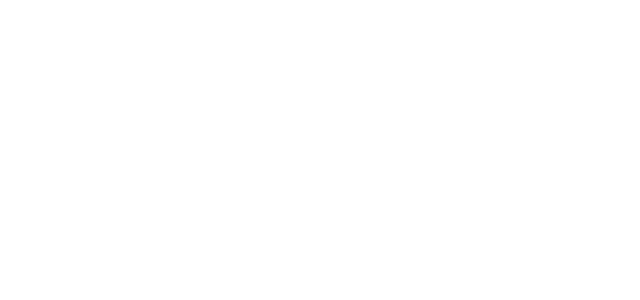
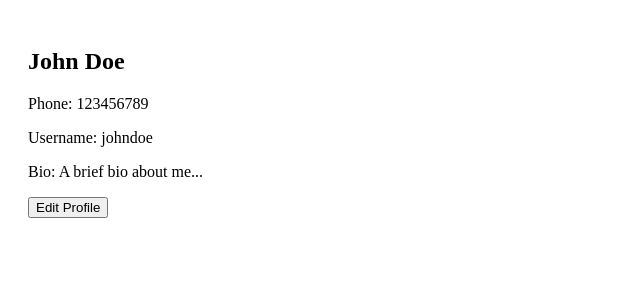
Before and after one commit to reyyhaneh/vue, a Vue app in the folder vue-frontend/: page /userProfile in a window 1280 px wide. Before the commit this address had no page. Shown: the top 300 px of the page, without its empty margins (0-640 px from the left). Built offline with nearby package versions, Linux system fonts and the light colour scheme.

Commit message:
user's profile added

```diff
--- a/vue-frontend/src/components/ChatList.vue
+++ b/vue-frontend/src/components/ChatList.vue
@@ -7,8 +7,9 @@
         <li v-for="chat in filteredChats" :key="chat.id" @click="selectChat(chat)">
         <div class="chat-item">
         <router-link to="/profile">
-        <img src="../assets/profile.png" alt="Profile Picture" class="profile-pic" />
-        </router-link>          <div class="chat-details">
+         <img src="../assets/profile.png" alt="Profile Picture" class="profile-pic" />
+        </router-link>
+            <div class="chat-details">
             <div class="chat-name">{{ chat.name }}</div>
             <div class="unseen-messages" v-if="chat.unseenMessages > 0">{{ chat.unseenMessages }} unseen messages</div>
           </div>
--- a/vue-frontend/src/components/Navbar.vue
+++ b/vue-frontend/src/components/Navbar.vue
@@ -2,8 +2,9 @@
 <template>
     <div class="navbar">
       <div class="navbar-left">
-        <img src="../assets/profile.png" alt="Profile Picture" class="profile-pic" />
-      </div>
+        <router-link to="/profile">
+         <img src="../assets/profile.png" alt="Profile Picture" class="profile-pic" />
+        </router-link>         </div>
       <div class="navbar-right">
         <button class="logout-button" @click="logout">Log Out</button>
         <button class="delete-account-button" @click="deleteAccount">Delete Account</button>
--- /dev/null
+++ b/vue-frontend/src/components/UserProfile.vue
@@ -0,0 +1,81 @@
+<template>
+    <div class="user-profile">
+      <div v-if="editMode">
+        <!-- Editable Fields -->
+        <label for="firstname">First Name:</label>
+        <input v-model="user.firstname" name="firstname" type="text" required />
+
+        <label for="lastname">Last Name:</label>
+        <input v-model="user.lastname" name="lastname" type="text" required />
+
+        <label for="phone">Phone:</label>
+        <input v-model="user.phone" name="phone" type="text" required />
+
+        <label for="username">Username:</label>
+        <input v-model="user.username" name="username" type="text" required />
+
+        <label for="password">Password:</label>
+        <input v-model="user.password" name="password" type="password" required />
+
+        <label for="image">Image:</label>
+        <input v-model="user.image" name="image" type="text" />
+
+        <label for="bio">Bio:</label>
+        <textarea v-model="user.bio" name="bio" required></textarea>
+
+        <button @click="saveChanges">Save Changes</button>
+      </div>
+      <div v-else>
+        <!-- Display Mode -->
+        <h2>{{ user.firstname }} {{ user.lastname }}</h2>
+        <p>Phone: {{ user.phone }}</p>
+        <p>Username: {{ user.username }}</p>
+        <p>Bio: {{ user.bio }}</p>
+
+        <button @click="toggleEditMode">Edit Profile</button>
+      </div>
+    </div>
+  </template>
+
+  <script>
+  export default {
+    data() {
+      return {
+        user: {
+          firstname: 'John',
+          lastname: 'Doe',
+          phone: '123456789',
+          username: 'johndoe',
+          password: '', // For security reasons, usually not displayed in the profile
+          image: 'path/to/profile.jpg',
+          bio: 'A brief bio about me...',
+        },
+        editMode: false,
+      };
+    },
+    methods: {
+      toggleEditMode() {
+        this.editMode = !this.editMode;
+      },
+      saveChanges() {
+        // Implement logic to save changes to the backend API
+        // You can use an API request to update the user's profile
+        console.log('Saving changes...');
+        // After saving changes, switch back to display mode
+        this.editMode = false;
+      },
+    },
+  };
+  </script>
+
+  <style scoped>
+  /* Add your styling here */
+  .user-profile {
+    padding: 20px;
+  }
+
+  /* Style for error messages if needed */
+  .error-message {
+    color: red;
+  }
+  </style>
--- a/vue-frontend/src/router/index.js
+++ b/vue-frontend/src/router/index.js
@@ -3,6 +3,8 @@
 import SignUp from '../components/SignUp.vue'
 import Login from '../components/Login.vue'
 import Profile from '../components/Profile.vue'
+import UserProfile from '../components/UserProfile.vue'
+
 
 
 const router = createRouter({
@@ -27,6 +29,11 @@
       path: '/login',
       name: 'login',
       component: Login,
+    },
+    {
+      path: '/userProfile',
+      name: 'userProfile',
+      component: UserProfile,
     }
   ]
 })
```
